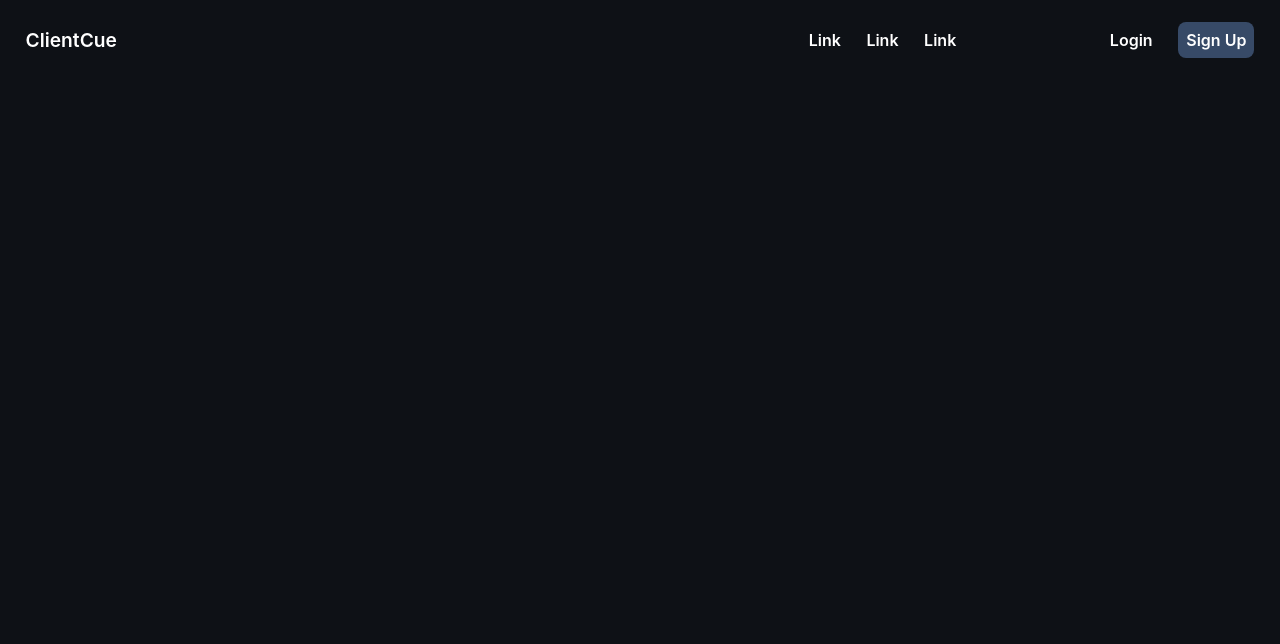
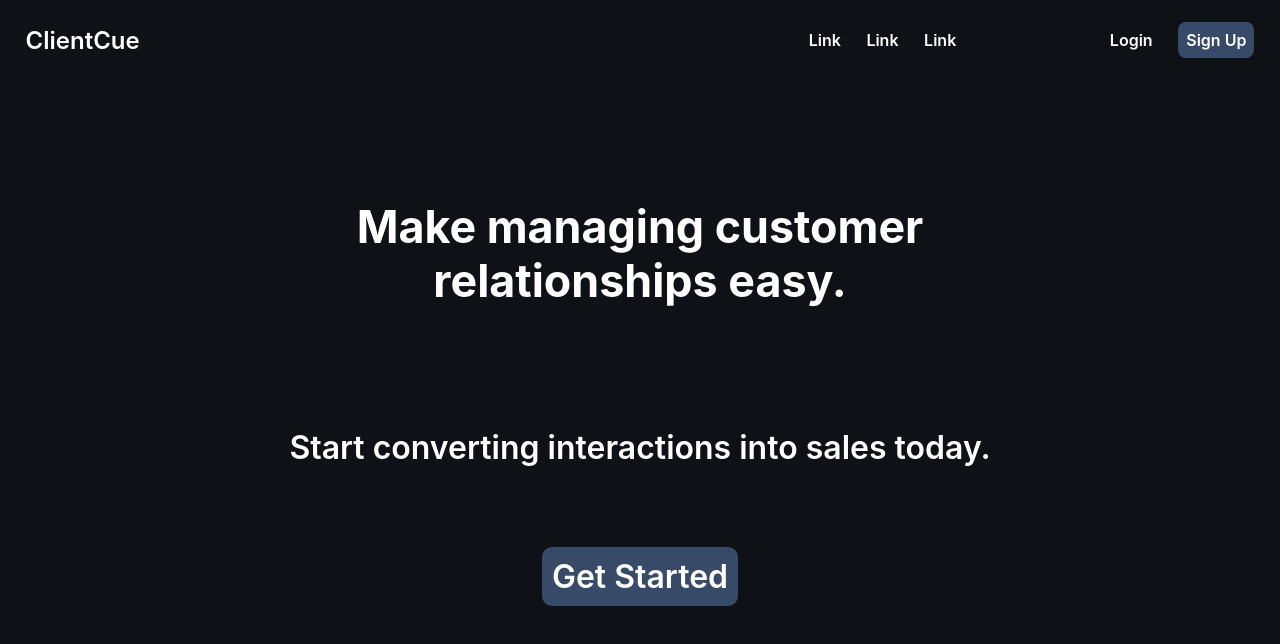
Before and after one commit to Jacobsmi/ClientCue2.0, a React (Create React App) app in the folder client/: page / in a window 1280 px wide. Shown: the top 644 px of the page. Built offline with nearby package versions, Linux system fonts and the light colour scheme.

Commit message:
Desktop styling finalized

```diff
--- a/client/src/pages/home/Home.css
+++ b/client/src/pages/home/Home.css
@@ -1,11 +1,14 @@
-.Home{
+.Home {
   height: 100vh;
   min-height: 600px;
   width: 100vw;
   background-color: #0E1116;
+  display: flex;
+  flex-direction: column;
 }
 
-header{
+header {
+  flex: 1;
   color: white;
   display: flex;
   align-items: center;
@@ -13,36 +16,73 @@ header{
   height: 10vh;
 }
 
-.Logo{
+.Logo {
   margin-left: 2vw;
-  font-size: 1.5vw;
+  font-size: 24px;
   font-weight: 600;
 }
 
-nav{
+nav {
   flex-grow: 1;
   text-align: right;
   margin-right: 10vw;
 }
-nav a{
-  margin-left: 2vw;
-  color: white;
-  text-decoration: none;
-  font-weight: 600;
-}
-.AccountLinks{
-  margin-right: 2vw;
-}
 
-.AccountLinks a{
+nav a {
   margin-left: 2vw;
   color: white;
   text-decoration: none;
   font-weight: 600;
 }
 
-.SignupLink{
+.AccountLinks {
+  margin-right: 2vw;
+}
+
+.AccountLinks a {
+  margin-left: 2vw;
+  color: white;
+  text-decoration: none;
+  font-weight: 600;
+}
+
+.SignupLink {
   padding: 8px;
   background-color: #374A67;
   border-radius: 8px;
 }
+
+.Body {
+  flex: 9;
+  display: flex;
+  flex-direction: column;
+  align-items: center;
+  color: white;
+}
+
+.Header{
+  margin-top: 15vh;
+  text-align: center;
+  width: 60vw;
+  font-size: 3.5vw;
+  font-weight: 700;
+}
+
+.SubHeader{
+  margin-top: 15vh;
+  text-align: center;
+  width: 60vw;
+  font-size: 2.5vw;
+  font-weight: 600;
+}
+
+.GetStartedButton{
+  margin-top: 10vh;
+  text-decoration: none;
+  color: white;
+  background-color: #374A67;
+  padding: 10px;
+  border-radius: 10px;
+  font-size: 2.5vw;
+  font-weight: 600;
+}
--- a/client/src/pages/home/Home.js
+++ b/client/src/pages/home/Home.js
@@ -31,7 +31,17 @@ export default function Home() {
         </div>
       </header>
 
-
+      <div className='Body'>
+        <div className='Header'>
+          Make managing customer relationships easy.
+        </div>
+        <div className='SubHeader'>
+          Start converting interactions into sales today.
+        </div>
+        <Link to='/signup' className='GetStartedButton'>
+          Get Started
+        </Link>
+      </div>
     </div>
   )
 }
```
